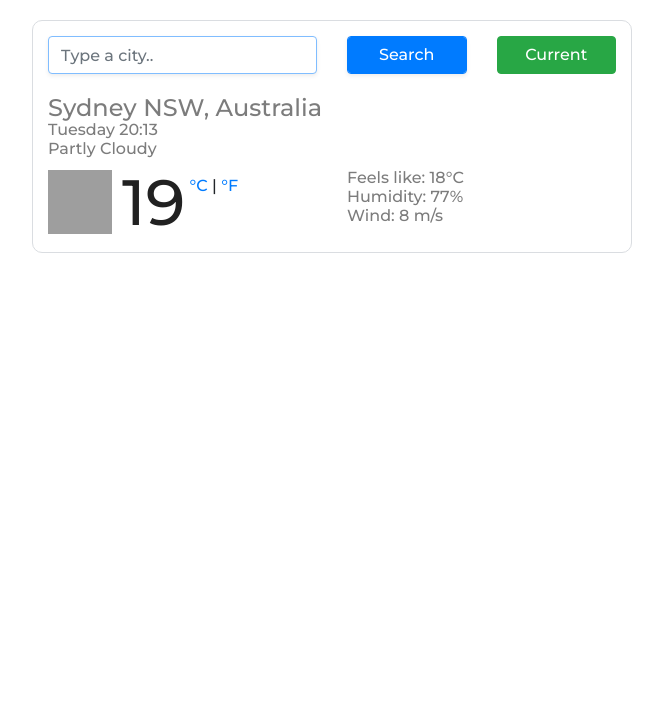
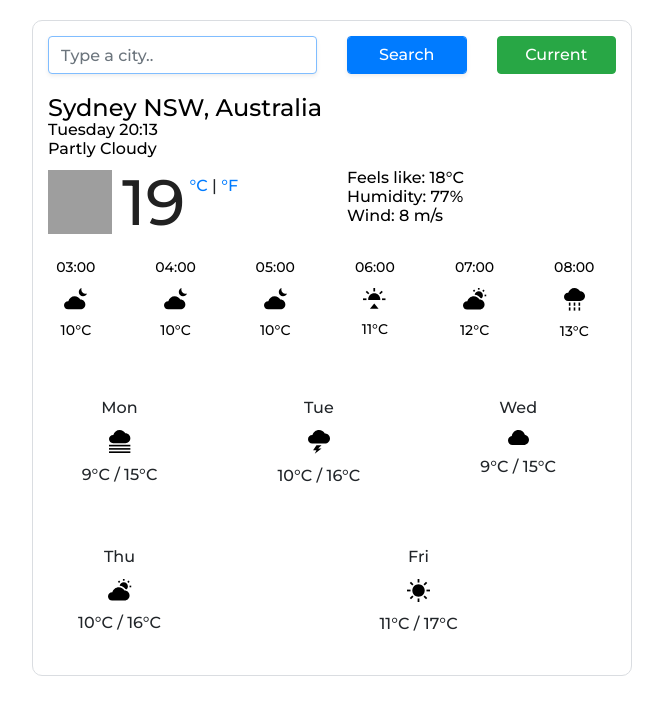
Before and after one commit to dolyajenya/GitHub---Hosting, a plain HTML site: page index.html in a window 1280 px wide. Shown: the whole page, without its empty margins (308-971 px from the left). Drawn offline with nearby package versions, Linux system fonts and the light colour scheme; grey boxes are pictures that could not be loaded.

Commit message:
added icons

```diff
--- a/index.html
+++ b/index.html
@@ -67,7 +67,7 @@
               <img
                 src="https://ssl.gstatic.com/onebox/weather/64/partly_cloudy.png"
                 alt="Cloudy icon"
-                class="weather-icon float-left"
+                class="weather-icon-matt float-left"
               />
               <div class="float-left">
                 <span class="temperature" id="temperature">19</span
@@ -92,6 +92,147 @@
             </ul>
           </div>
         </div>
+
+              <div class="row">
+
+        <div class="col">
+          <div class="hourly-forecast">
+            <p>
+              03:00
+              <br />
+              <img src="icons/night.svg" alt="night" class="weather-icon" />
+              <br />
+              10°C
+            </p>
+          </div>
+        </div>
+        <div class="col">
+          <div class="hourly-forecast">
+            <p>
+              04:00
+              <br />
+              <img src="icons/night.svg" alt="night" class="weather-icon" />
+              <br />
+              10°C
+            </p>
+          </div>
+        </div>
+        <div class="col">
+          <div class="hourly-forecast">
+            <p>
+              05:00
+              <br />
+              <img src="icons/night.svg" alt="night" class="weather-icon" />
+              <br />
+              10°C
+            </p>
+          </div>
+        </div>
+        <div class="col">
+          <div class="hourly-forecast">
+            <p>
+              06:00
+              <br />
+              <img src="icons/sunrise.svg" alt="sunrise" class="weather-icon" />
+              <br />
+              11°C
+            </p>
+          </div>
+        </div>
+        <div class="col">
+          <div class="hourly-forecast">
+            <p>
+              07:00
+              <br />
+              <img
+                src="icons/partly-cloudy.svg"
+                alt="night"
+                class="weather-icon"
+              />
+              <br />
+              12°C
+            </p>
+          </div>
+        </div>
+        <div class="col">
+          <div class="hourly-forecast">
+            <p>
+              08:00
+              <br />
+              <img src="icons/rain.svg" alt="rain" class="weather-icon" />
+              <br />
+              13°C
+            </p>
+          </div>
+        </div>
+      </div>
+
+      <div class="row">
+        <div class="col">
+          <div class="weekly-forecast">
+            <p>
+              Mon
+              <br />
+              <img src="icons/fog.svg" alt="fog" class="weather-icon" />
+              <br />
+              9°C / 15°C
+            </p>
+          </div>
+        </div>
+        <div class="col">
+          <div class="weekly-forecast">
+            <p>
+              Tue
+              <br />
+              <img
+                src="icons/thunderstorm.svg"
+                alt="thunderstorm"
+                class="weather-icon"
+              />
+              <br />
+              10°C / 16°C
+            </p>
+          </div>
+        </div>
+        <div class="col">
+          <div class="weekly-forecast">
+            <p>
+              Wed
+              <br />
+              <img src="icons/cloudy.svg" alt="cloudy" class="weather-icon" />
+              <br />
+              9°C / 15°C
+            </p>
+          </div>
+        </div>
+        <div class="col">
+          <div class="weekly-forecast">
+            <p>
+              Thu
+              <br />
+              <img
+                src="icons/partly-cloudy.svg"
+                alt="fog"
+                class="weather-icon"
+              />
+              <br />
+              10°C / 16°C
+            </p>
+          </div>
+        </div>
+        <div class="col">
+          <div class="weekly-forecast">
+            <p>
+              Fri
+              <br />
+              <img src="icons/sun.svg" alt="sun" class="weather-icon" />
+              <br />
+              11°C / 17°C
+            </p>
+          </div>
+        </div>
+      </div>
+
       </div>
     </div>
     <script src="src/index.js"></script>
--- a/src/styles.css
+++ b/src/styles.css
@@ -3,7 +3,7 @@ body {
 }
 
 h1 {
-  color: #7c7c7c;
+  color: black;
   font-size: 24px;
   line-height: 28px;
   margin: 0;
@@ -15,7 +15,7 @@ ul {
 }
 
 li {
-  color: #7c7c7c;
+  color: black;
   font-size: 16px;
   height: 19px;
   line-height: 1;
@@ -27,7 +27,7 @@ li {
   display: block;
   margin: o auto;
   padding: 30px auto;
-  max-width: 960px;
+  max-width: 950px;
 }
 
 .weather-app {
@@ -38,7 +38,7 @@ li {
   max-width: 600px;
 }
 
-.weather-icon {
+.weather-icon-matt {
   height: 64px;
   width: 64px;
   margin-right: 10px;
@@ -63,3 +63,29 @@ li {
 .main-description {
   text-transform: capitalize;
 }
+
+.hourly-forecast {
+  display: block;
+  margin: 20px 0;
+  text-align: center;
+  font-size: 14px;
+  font-weight: 500;
+  color: #000;
+  max-width: 80%;
+}
+
+.weather-icon {
+  margin: 10px 0;
+  text-align: center;
+}
+
+.weekly-forecast {
+  text-align: center;
+  border-radius: 30px;
+  background-color: #fff;
+  width: 143px;
+  height: 109px;
+  margin: 20px 0;
+  padding: 14px 14px;
+  max-width: 90%;
+}
```
Also changed, not shown: icons/cloudy.svg (added), icons/fog.svg (added), icons/location.svg (added), icons/night.svg (added), icons/partly-cloudy.svg (added), icons/rain.svg (added), icons/search.svg (added), icons/sun.svg (added), icons/sunrise.svg (added), icons/thunderstorm.svg (added).
